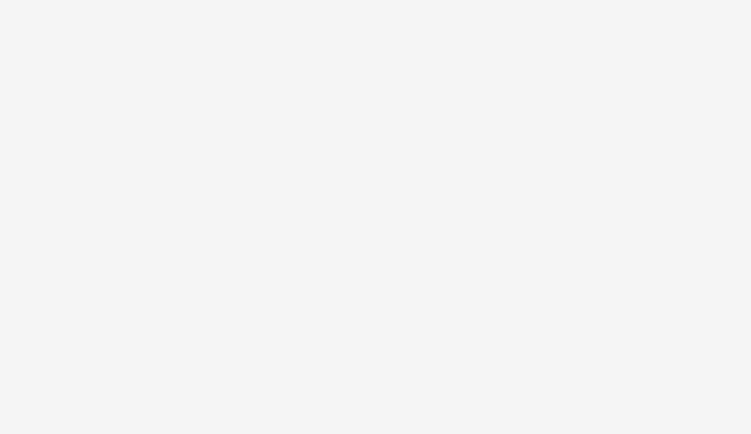
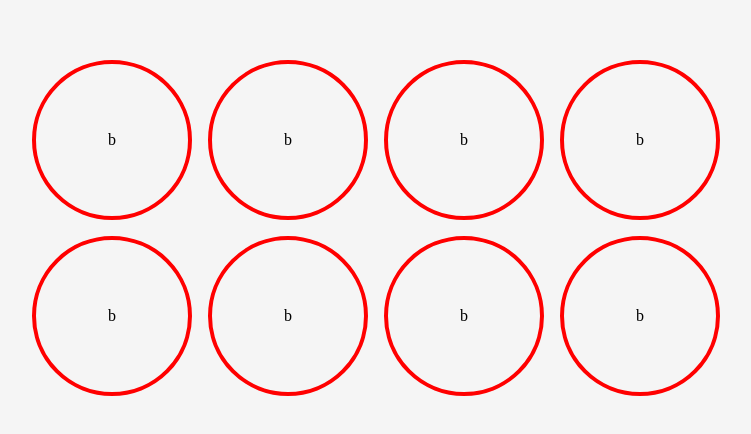
Before and after one commit to CaiqueMorales20/memory-game, a React (Vite) app: page / in a window 1280 px wide. Shown: the part 172-606 px from the top of the page, without its empty margins (264-1015 px from the left). Built offline with nearby package versions, Linux system fonts and the light colour scheme.

Commit message:
:construction: Cards

```diff
--- /dev/null
+++ b/src/App.style.tsx
@@ -0,0 +1,11 @@
+// Imports
+import { styled } from "styled-components";
+
+// Styled Components
+export const AppS = styled.div`
+	display: flex;
+	align-items: center;
+	justify-content: center;
+	height: 100vh;
+	width: 100vw;
+`;
--- a/src/App.tsx
+++ b/src/App.tsx
@@ -1,15 +1,16 @@
-// Imports
-import React from "react";
-import { GlobalStyle } from "./GlobalStyle";
+// Styled Components
+import { AppS } from "./App.style";
+import { CardContent } from "./components/CardContent";
 
 // Functional Component
 const App = () => {
 	// Rendering
 	return (
-		<React.Fragment>
-			<GlobalStyle />
-		</React.Fragment>
+		<AppS>
+			<CardContent />
+		</AppS>
 	);
 };
 
+// Export
 export default App;
--- /dev/null
+++ b/src/components/Card/index.tsx
@@ -0,0 +1,12 @@
+// Styled Components
+import { CardS } from "./style";
+
+// Functional Component
+export const Card = () => {
+	// Rendering
+	return (
+		<CardS>
+			<>b</>
+		</CardS>
+	);
+};
--- /dev/null
+++ b/src/components/Card/style.tsx
@@ -0,0 +1,12 @@
+// Imports
+import { styled } from "styled-components";
+
+// Styled Components
+export const CardS = styled.div`
+	border-radius: 50%;
+	border: 0.25rem solid red;
+	width: 10rem;
+	aspect-ratio: 1 / 1;
+	display: grid;
+	place-items: center;
+`;
--- /dev/null
+++ b/src/components/CardContent/index.tsx
@@ -0,0 +1,22 @@
+// Imported Components
+import { Card } from "../Card";
+
+// Styled Components
+import { CardContentS } from "./style";
+
+// Functional Component
+export const CardContent = () => {
+	// Rendering
+	return (
+		<CardContentS>
+			<Card />
+			<Card />
+			<Card />
+			<Card />
+			<Card />
+			<Card />
+			<Card />
+			<Card />
+		</CardContentS>
+	);
+};
--- /dev/null
+++ b/src/components/CardContent/style.tsx
@@ -0,0 +1,9 @@
+// Imports
+import { styled } from "styled-components";
+
+// Styled Components
+export const CardContentS = styled.div`
+	display: grid;
+	grid-template-columns: repeat(4, 1fr);
+	gap: 1em;
+`;
--- a/src/main.tsx
+++ b/src/main.tsx
@@ -1,6 +1,9 @@
 // Imports
 import React from "react";
 import ReactDOM from "react-dom/client";
+
+// Imported Components
+import { GlobalStyle } from "./GlobalStyle.tsx";
 
 // App
 import App from "./App.tsx";
@@ -8,6 +11,7 @@ import App from "./App.tsx";
 // Rendering
 ReactDOM.createRoot(document.getElementById("root") as HTMLElement).render(
 	<React.StrictMode>
+		<GlobalStyle />
 		<App />
 	</React.StrictMode>
 );
```
